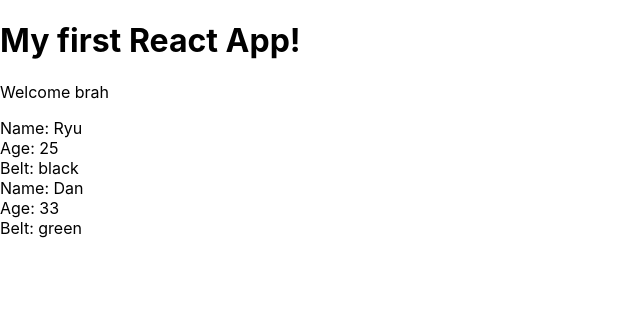
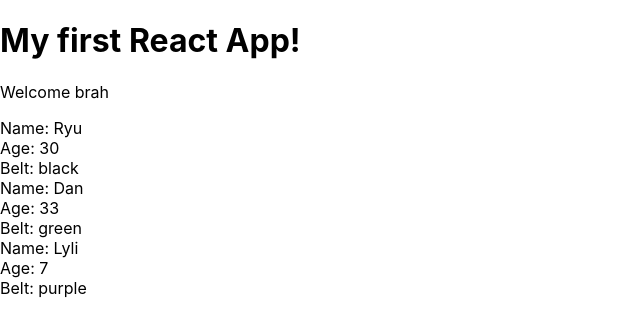
Before and after one commit to Daniel-Choiniere/nnReactRedux, a React (Create React App) app in the folder my-app/: page / in a window 1280 px wide. Shown: the top 336 px of the page, without its empty margins (0-640 px from the left). Built offline with nearby package versions, Linux system fonts and the light colour scheme.

Commit message:
looping through (mapping) modular data and outputting it in a list with React

```diff
--- a/my-app/src/App.js
+++ b/my-app/src/App.js
@@ -4,13 +4,20 @@
 import Ninjas from './Ninjas';
 
 class App extends Component {
+  state = {
+    ninjas : [
+      { name: 'Ryu', age: 30, belt: 'black', id: 1  },
+      { name: 'Dan', age: 33, belt: 'green', id: 2  },
+      { name: 'Lyli', age: 7, belt: 'purple', id: 3  }
+    ]
+  }
+
   render() {
     return (
       <div className="App">
         <h1>My first React App!</h1>
         <p>Welcome brah</p>
-        <Ninjas name="Ryu" age="25" belt="black"/>
-        <Ninjas name="Dan" age="33" belt="green"/>
+        <Ninjas ninjas={ this.state.ninjas }/>
       </div>
     );
   }
--- a/my-app/src/Ninjas.js
+++ b/my-app/src/Ninjas.js
@@ -4,13 +4,21 @@
     render() {
         // console.log(this.props);
         // destructuring props to variables
-        const { name, age, belt } = this.props;
+        const { ninjas } = this.props;
+        const ninjaList = ninjas.map( ninja => {
+            return (
+                <div className="ninja" key={ ninja.id }>
+                    <div>Name: { ninja.name }</div>
+                    <div>Age: { ninja.age }</div>
+                    <div>Belt: { ninja.belt }</div>
+                </div>
+                );
+        });
+
 
         return (
-            <div className="ninja">
-                <div>Name: { name }</div>
-                <div>Age: { age }</div>
-                <div>Belt: { belt }</div>
+            <div className="ninja-list">
+                { ninjaList }
             </div>
         );
     }
```
